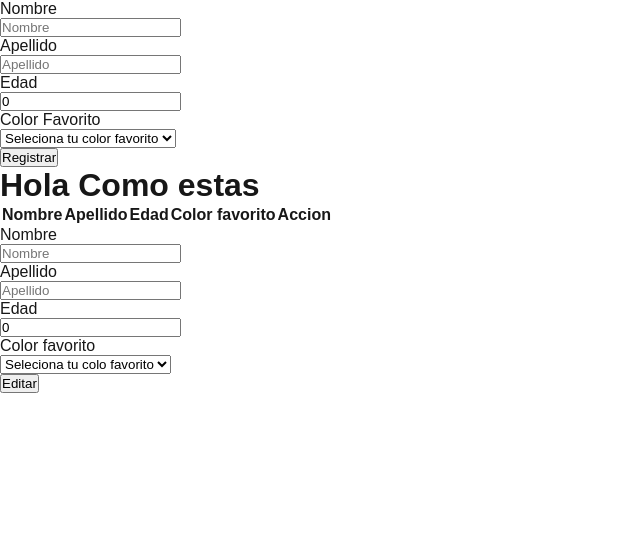
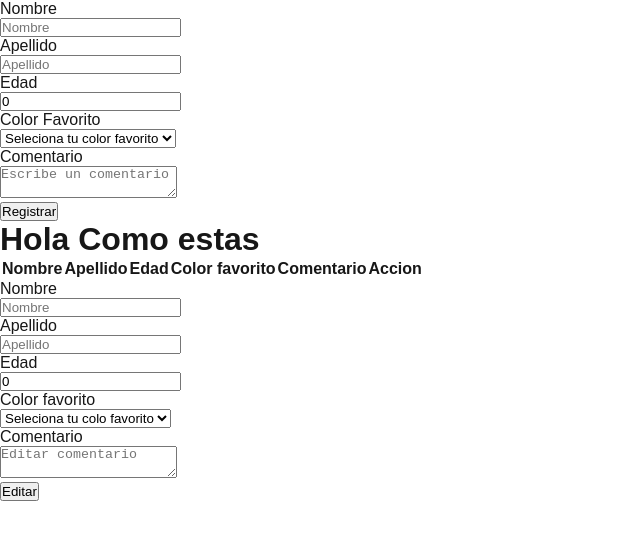
Before and after one commit to Rikiu10/eva3-Ricardo-Porriga, a Next.js app: page / in a window 1280 px wide. Shown: the top 540 px of the page, without its empty margins (0-640 px from the left). Built offline with nearby package versions, Linux system fonts and the light colour scheme.

Commit message:
commit textarea comentario
- Se agregó el campo 'comentario' en la IPersona.
- Se actualizó el initialStatePersona para añadir 'comentario'.
- Se agregó un textarea en el formulario de registro.
- Se agregó un textarea en el formulario de edición.
- Se muestra el comentario en la tabla.

```diff
--- a/src/app/Interfaces/IPersona.tsx
+++ b/src/app/Interfaces/IPersona.tsx
@@ -3,5 +3,6 @@ export interface Persona{
   nombre : string,
   apellido : string,
   edad : number,
-  colorFavorito: string
+  colorFavorito: string,
+  comentario : string
 }
--- a/src/app/MostrarPersonas.tsx
+++ b/src/app/MostrarPersonas.tsx
@@ -32,6 +32,7 @@ export const MostrarPersonas = (props:Props) => {
             <th>Apellido</th>
             <th>Edad</th>
             <th>Color favorito</th>
+            <th>Comentario</th>
             <th>Accion</th>
           </tr>
         </thead>
@@ -43,6 +44,7 @@ export const MostrarPersonas = (props:Props) => {
                 <td>{p.apellido}</td>
                 <td>{p.edad}</td>
                 <td>{p.colorFavorito}</td>
+                <td>{p.comentario}</td>
                 <td><button
                         onClick={()=>queEditar(index)}>Editar</button><button onClick={()=> props.eliminarPersona(p.id)}>Eliminar</button></td>
               </tr>
--- a/src/app/page.tsx
+++ b/src/app/page.tsx
@@ -9,7 +9,8 @@ const  initialStatePersona:Persona = {
   apellido: "",
   nombre: "",
   edad: 0,
-  colorFavorito: ""
+  colorFavorito: "",
+  comentario: ""
 }
 export default function Home() {
   const miStorage = window.localStorage
@@ -133,6 +134,14 @@ export default function Home() {
               <option value="Rosa">Rosa</option>
               </select><br/>
 
+          <label>Comentario</label><br />
+          <textarea
+            name="comentario"
+            placeholder="Escribe un comentario"
+            value={persona.comentario}
+            onChange={(e) => handlePersona(e.currentTarget.name, e.currentTarget.value)}
+            /><br />
+
           <button
           onClick={()=>{handleRegistrar()}}>Registrar</button>
         </form>
@@ -182,10 +191,17 @@ export default function Home() {
               <option value="Rosa">Rosa</option>
               </select><br/>
 
+            <label>Comentario</label><br />
+            <textarea
+              name="comentario"
+              placeholder="Editar comentario"
+              value={personaA.comentario}
+              onChange={(e) => handlePersonaA(e.currentTarget.name, e.currentTarget.value)}
+              /><br />
+
           <button
           onClick={(e)=>{e.preventDefault(), handleActualizar()}}>Editar</button>
         </form>
-
         </>
       );
 }
```
